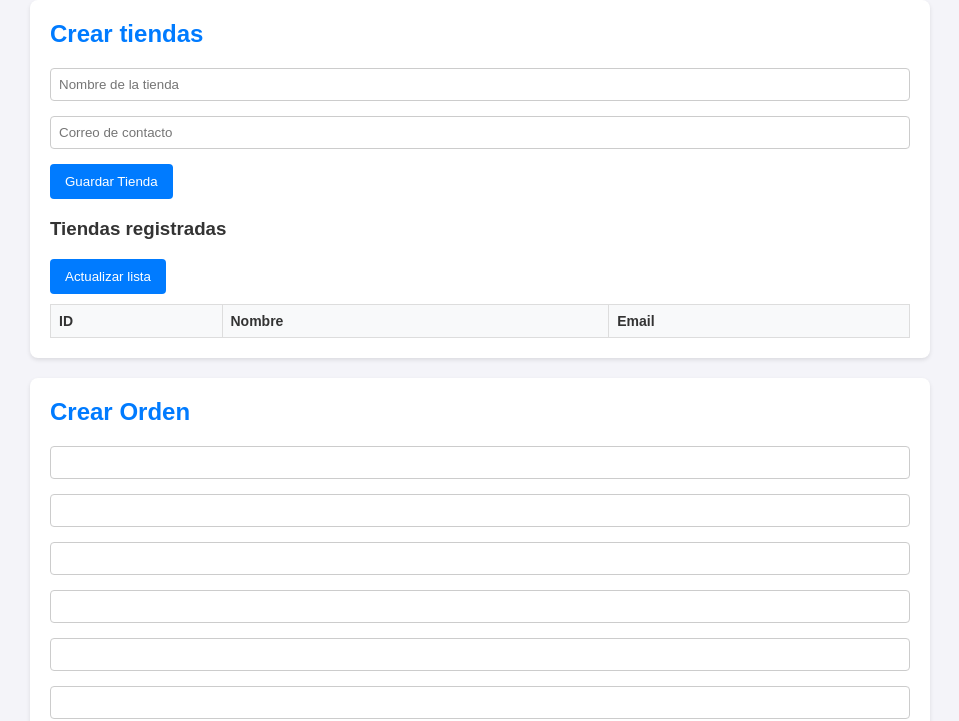
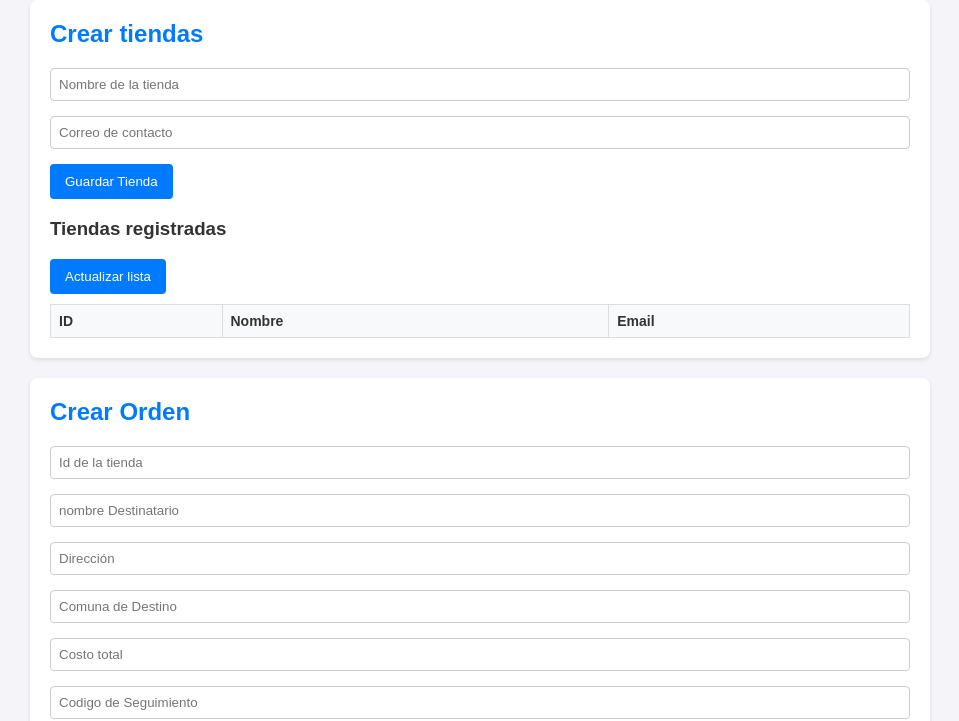
Before and after one commit to GiovanniGarridoR/Logistic-Backend, a website: page public/index.html in a window 1280 px wide. Shown: the part 88-809 px from the top of the page, without its empty margins (160-1119 px from the left). Drawn offline with Linux system fonts and the light colour scheme; no server answers.

```diff
--- a/public/index.html
+++ b/public/index.html
@@ -29,12 +29,14 @@
     <section>
         <h2>Crear Orden</h2>
         <form id="orderForm">
-            <input type="text" name="orderStoreId" id="Store ID (UUID de la tienda)"required>
-            <input type="text" name="recipientName" id="Nombre del Destinatario"required>
-            <input type="text" name="recipientAddress" id="Dirección"required>
-            <input type="text" name="destinationCommune" id="Comuna de Destino"required>
-            <input type="number" name="totalCost" id="Costo Total ($)"required>
-            <input type="text" name="trackingCode" id="Código de Seguimiento"required>
+
+            <input type="text" name="orderStoreId" id="Store ID (UUID de la tienda)"placeholder = "Id de la tienda"   required>
+            <input type="text" name="recipientName" id="Nombre del Destinatario"placeholder = "nombre Destinatario"   required>
+            <input type="text" name="recipientAddress" id="Dirección"placeholder = "Dirección"   required>
+            <input type="text" name="destinationCommune" id="Comuna de Destino"placeholder = "Comuna de Destino"   required>
+            <input type="number" name="totalCost" id="Costo Total ($)"placeholder = "Costo total"   required>
+            <input type="text" name="trackingCode" id="Código de Seguimiento"placeholder = "Codigo de Seguimiento"   required>
+
         </form>
         <h3>ordenes registradas</h3>
         <button onclick="loadOrders()">Actualizar lista</button>
```
Also changed, not shown: src/index.ts (+7 -7 lines), dist/index.js.
